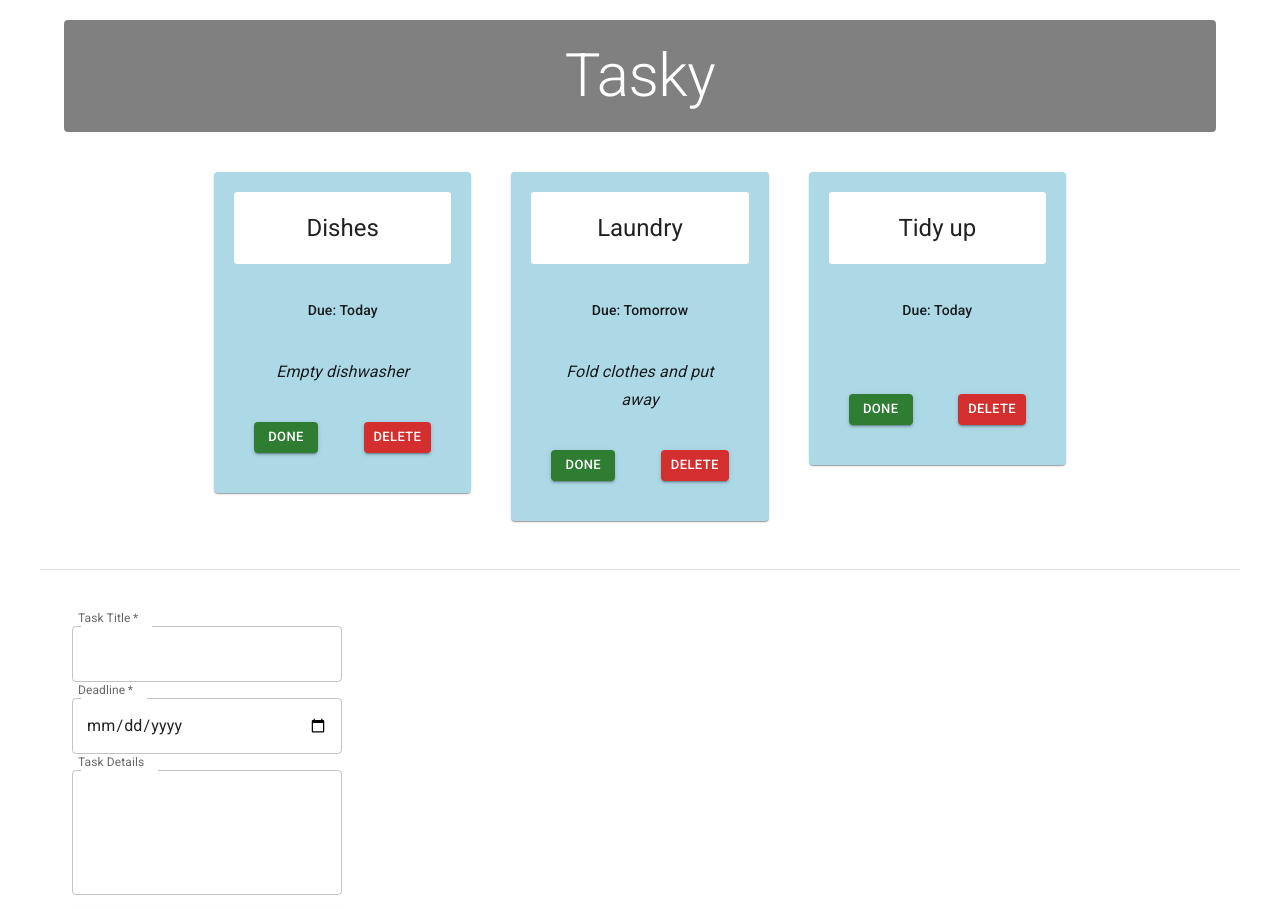
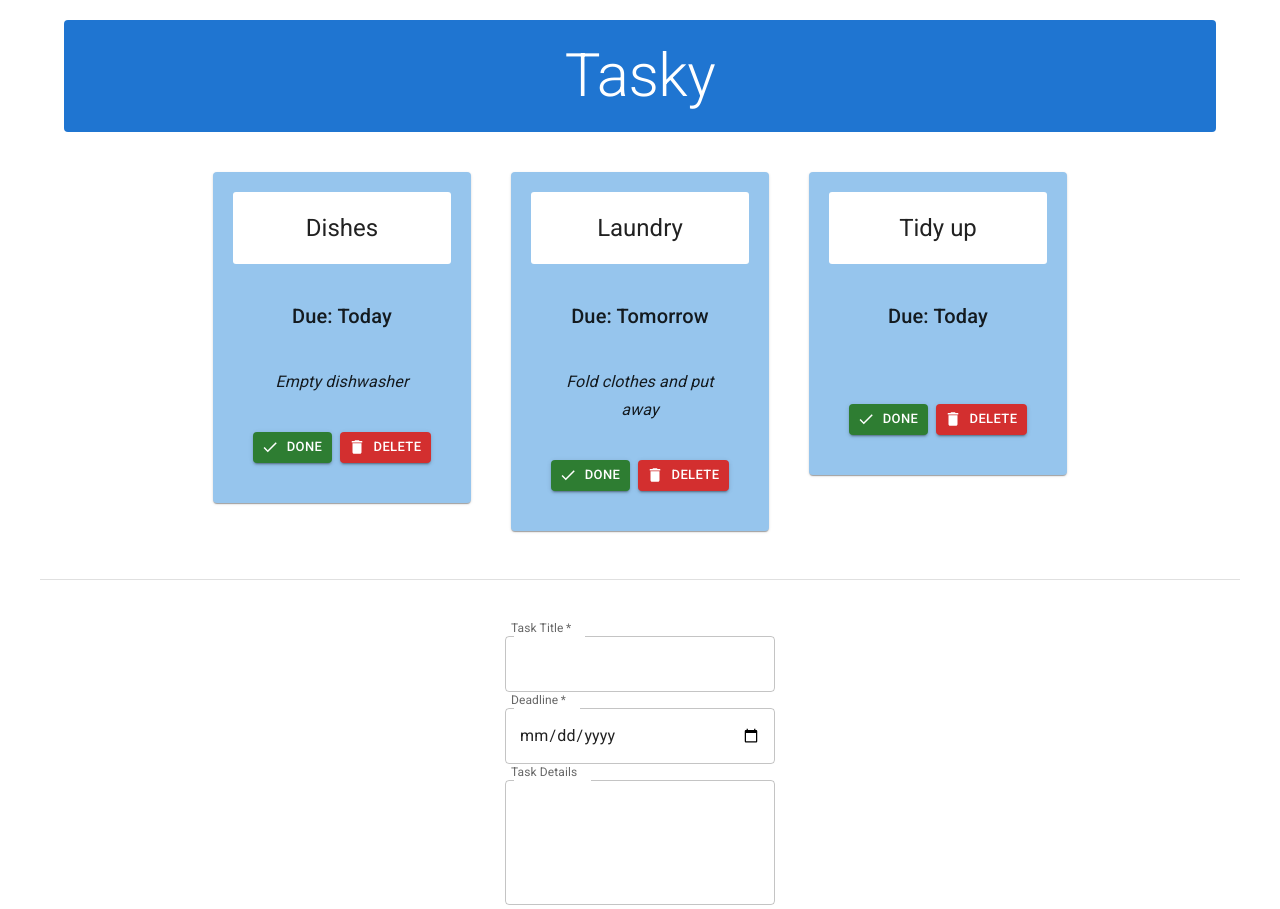
Before and after one commit to darraghsetu/react-basics-labs, a React (Vite) app in the folder first-app/: page / in a window 1280 px wide. Shown: the top 909 px of the page. Built offline with nearby package versions, Linux system fonts and the light colour scheme.

Commit message:
Task Lab 3 Exercises done

```diff
--- a/first-app/src/App.jsx
+++ b/first-app/src/App.jsx
@@ -6,6 +6,9 @@ import { v4 as uuidv4 } from 'uuid';
 import Typography from '@mui/material/Typography';
 import Container from '@mui/material/Container';
 import Grid from '@mui/material/Grid';
+import Divider from '@mui/material/Divider';
+import Alert from '@mui/material/Alert';
+import Snackbar from '@mui/material/Snackbar';
 
 function App() {
   const [ taskState, setTaskState ] = useState({
@@ -23,6 +26,8 @@ function App() {
     priorityLevel: ""
   });
 
+  const [ openState, setOpenState ] = useState(false);
+
   const doneHandler = (taskIndex) => {
     const tasks = [...taskState.tasks];
     tasks[taskIndex].done = !tasks[taskIndex].done;
@@ -32,7 +37,13 @@ function App() {
   const deleteHandler = (taskIndex) => {
     const tasks = [...taskState.tasks];
     tasks.splice(taskIndex, 1);
-    setTaskState({tasks})
+    setTaskState({tasks});
+    setOpenState(true);
+  }
+
+  const handleClose = (event, reason) => {
+    if (reason == 'clickaway') return;
+    setOpenState(false);
   }
 
   const formChangeHandler = (event) => {
@@ -82,7 +93,7 @@ function App() {
           align="center"
           gutterBottom
           sx={{
-            backgroundColor: 'gray',
+            backgroundColor: '#1f75d1',
             textAlign: 'center',
             color: 'white',
             padding: '20px',
@@ -96,13 +107,14 @@ function App() {
       {/* End App Header */}
 
       {/* Task Card Grid */}
-      <Container maxWidth="md" component="main">
-        <Grid
-          container
-          spacing={5}
-          alignItems="flex-start"
-          justifyContent="center"
-        >
+      <Container maxWidth="lg" component="main">
+          <Grid
+            container
+            spacing={5}
+            sx={{
+              justifyContent: "center"
+            }}
+          >
           {taskState.tasks.map((task, index) => (
             <Task
               title={task.title}
@@ -110,7 +122,6 @@ function App() {
               deadline={task.deadline}
               done={task.done}
               key={task.id}
-              priorityLevel={task.priorityLevel}
               markDone={() => doneHandler(index)}
               deleteTask={() => deleteHandler(index)}
             />
@@ -128,7 +139,9 @@ function App() {
           py: 6,
         }}
       >
-        <Grid container justifyContent="center">
+        <Grid container sx={{
+          justifyContent: "center"
+        }}>
           <AddTaskForm
             submit={formSubmitHandler}
             change={formChangeHandler}
@@ -137,6 +150,16 @@ function App() {
       </Container>
       {/* End Footer */}
 
+      <Snackbar
+        open={openState}
+        autoHideDuration={4000}
+        onClose={handleClose}
+        anchorOrigin={{ vertical: 'bottom', horizontal: 'center' }}
+      >
+        <Alert onClose={handleClose} severity="success" variant="filled">
+          Task successfully deleted
+        </Alert>
+      </Snackbar>
     </div>
   );
 }
--- a/first-app/src/components/Form.jsx
+++ b/first-app/src/components/Form.jsx
@@ -1,6 +1,7 @@
 import Box from '@mui/material/Box';
 import TextField from '@mui/material/TextField';
 import Button from '@mui/material/Button';
+import AddIcon from '@mui/icons-material/Add';
 
 const AddTaskForm = (props) => {
 
@@ -56,6 +57,7 @@ const AddTaskForm = (props) => {
             p: 1,
             width: '95%'
           }}
+          startIcon={<AddIcon />}
         >
           Add Task
         </Button>
--- a/first-app/src/components/Task.jsx
+++ b/first-app/src/components/Task.jsx
@@ -6,6 +6,8 @@ import CardContent from '@mui/material/CardContent';
 import CardHeader from '@mui/material/CardHeader';
 import Grid from '@mui/material/Grid';
 import Typography from '@mui/material/Typography';
+import DoneIcon from '@mui/icons-material/Done';
+import DeleteIcon from '@mui/icons-material/Delete';
 
 const Task = (props) => {
     const priorityLevelColour = {
@@ -17,11 +19,11 @@ const Task = (props) => {
     return (
       <Grid
         key={props.id}
-        size={{ xs: 12, md: 4 }}
+        size={{ xs: 12, md: 6, lg: 3 }}
       >
         <Card
           sx={{
-            backgroundColor: props.done ? 'lightgrey' : 'lightblue',
+            backgroundColor: props.done ? 'lightgrey' : '#96C5ED',
             padding: '20px'
           }}
         >
@@ -48,8 +50,8 @@ const Task = (props) => {
             >
               <Typography
                 component="p"
-                variant="subtitle2"
                 color="text.primary"
+                variant="h6"
               >
                 Due: {props.deadline}
               </Typography>
@@ -76,6 +78,7 @@ const Task = (props) => {
               size="small"
               color="success"
               onClick={props.markDone}
+              startIcon={<DoneIcon fontSize="small" />}
             >
               Done
             </Button>
@@ -85,6 +88,7 @@ const Task = (props) => {
               size="small"
               color="error"
               onClick={props.deleteTask}
+              startIcon={<DeleteIcon fontSize="small" />}
             >
               Delete
             </Button>
```
